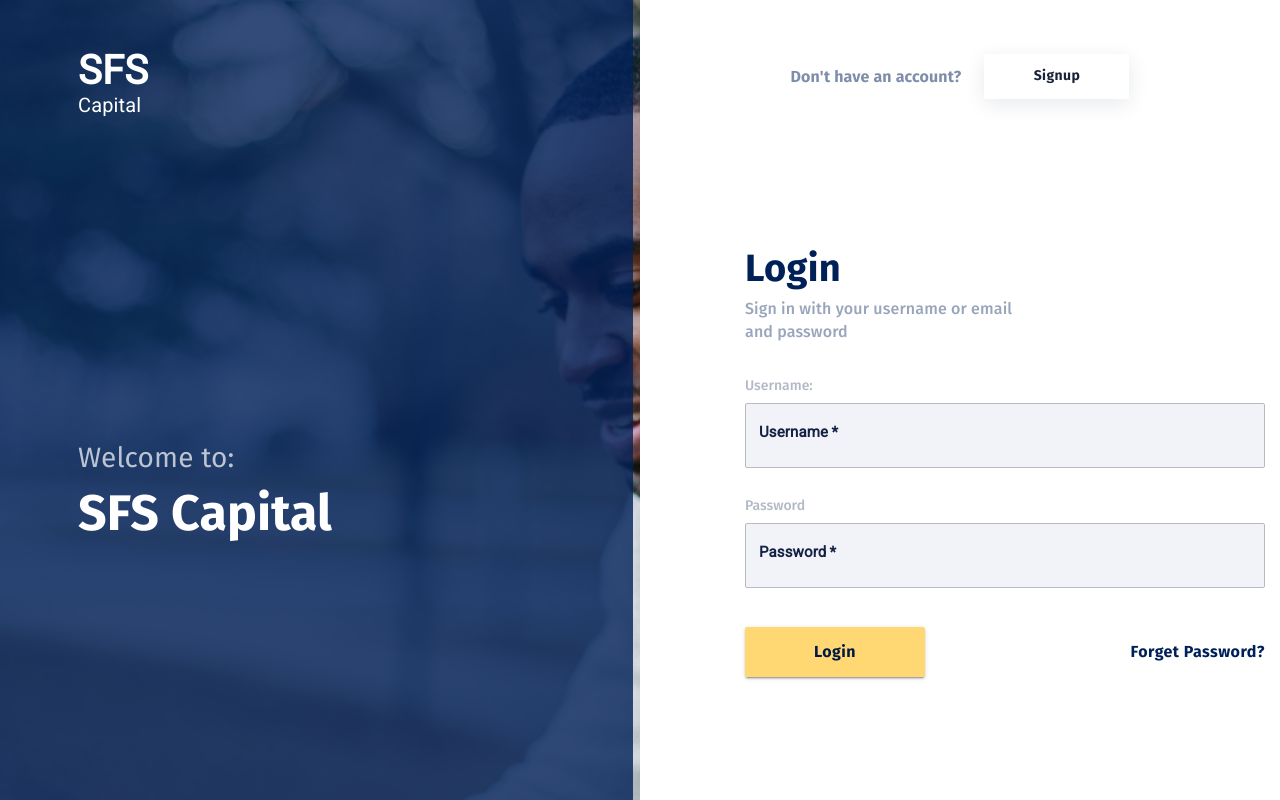
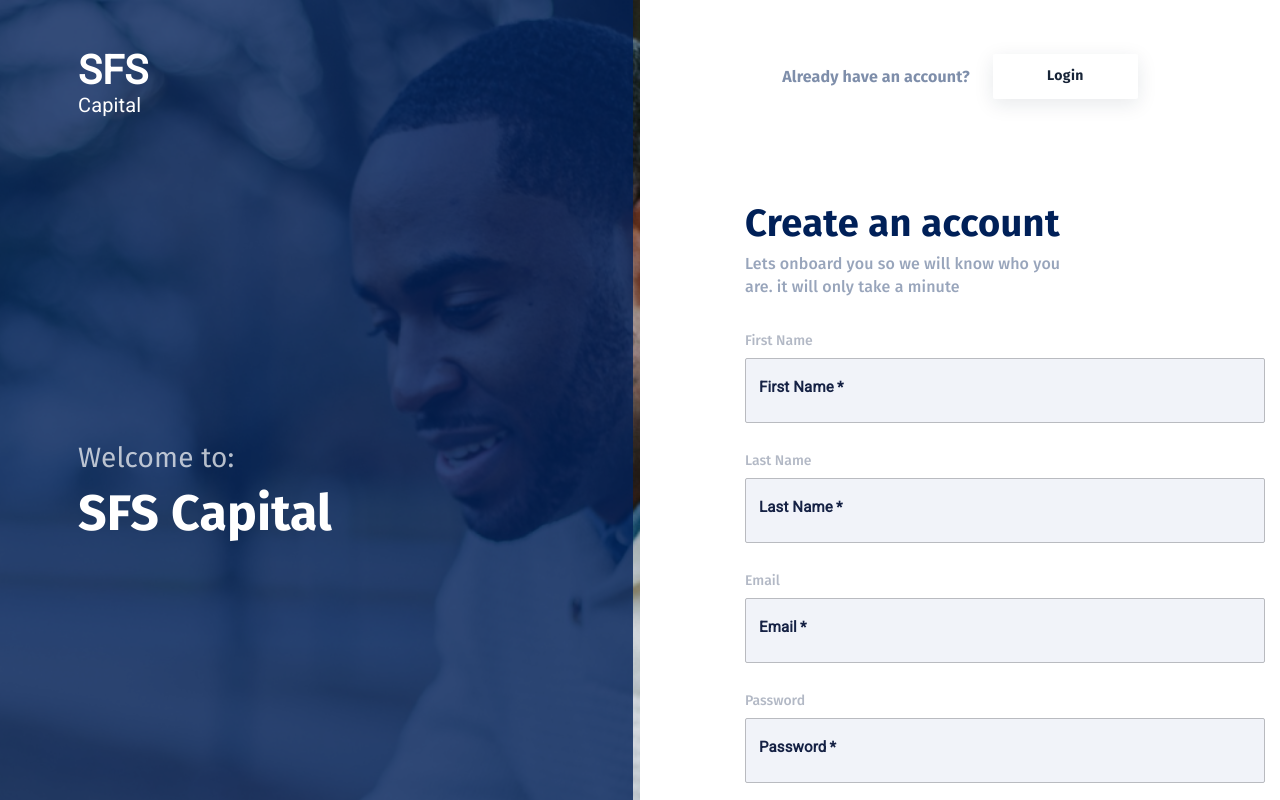
Before and after one commit to johnzenith/cloudfift-test, a React (Create React App) app: page /signup in a window 1280 px wide. Shown: the top 800 px of the page. Built offline with nearby package versions, Linux system fonts and the light colour scheme; a web font is replaced by a local one.

Commit message:
Signup page created

```diff
--- a/src/components/Input/TextInput.js
+++ b/src/components/Input/TextInput.js
@@ -49,6 +49,10 @@ const useStyles = makeStyles((theme) => {
             color: '#152144',
             border: '1px solid #152144',
             boxShadow: 'none',
+        },
+        passwordInput: {
+            letterSpacing: '5px',
+            fontWeight: 'bold',
         },
         textFieldLabel: {
             color: '#152144'
@@ -227,7 +231,7 @@ const TextInput = props => {
 
                 InputProps={{
                     classes: {
-                        root: classes.inputField,
+                        root: clsx(classes.inputField, {[classes.passwordInput]: type === 'password'}),
                         focused: classes.inputFocused,
                         // input: classes.inputField,
                     },
--- a/src/components/Template/Onboarding/AlreadyHaveAnAccount.js
+++ b/src/components/Template/Onboarding/AlreadyHaveAnAccount.js
@@ -80,7 +80,7 @@ const AlreadyHaveAnAccount = ({
     return (
         <Typography component="h2" className={clsx(classes.alreadyHaveAccount, elemClass)}>
             <span className={classes.alreadyHaveAccountText}>
-                {label || "Don't have an account?"}
+                {label}
             </span>
 
             <DefaultButton
--- a/src/components/Template/Onboarding/PageOverlayGrid.js
+++ b/src/components/Template/Onboarding/PageOverlayGrid.js
@@ -32,6 +32,7 @@ const useStyles = makeStyles((theme) => {
             background: 'url(people.png)',
             backgroundRepeat: 'no-repeat',
             backgroundSize: 'cover',
+            backgroundPosition: 'right',
             objectFit: 'cover',
             opacity: 1,
         },
@@ -82,14 +83,15 @@ const useStyles = makeStyles((theme) => {
     }
 });
 
-const PageOverlayGrid = () => {
+const PageOverlayGrid = ({ paper = {}, overlay = {} }) => {
     const classes = useStyles();
 
     return (
         <Grid item xs={12} sm={12} md={6}>
             <Hidden smDown>
-                <Paper className={clsx(classes.paper, classes.brandingPaper)}>
-                    <div className={classes.overlay}></div>
+                <Paper className={clsx(classes.paper, classes.brandingPaper, paper?.className || '')}>
+                    <div className={clsx(classes.overlay, overlay?.className || '')}></div>
+
                     <Link to="/" className={classes.link}>
                         <LogoText className={classes.logo} />
                     </Link>
--- a/src/page/onboarding/SignupPage.js
+++ b/src/page/onboarding/SignupPage.js
@@ -3,6 +3,8 @@ import clsx           from 'clsx';
 import Paper          from '@material-ui/core/Paper';
 import Grid           from '@material-ui/core/Grid';
 import { makeStyles } from '@material-ui/core/styles';
+
+import { useStyles as loginPageStyles } from './LoginPage';
 
 // Components
 import TextInput            from '../../components/Input/TextInput';
@@ -15,97 +17,50 @@ import AlreadyHaveAnAccount from '../../components/Template/Onboarding/AlreadyHa
 
 export const useStyles = makeStyles((theme) => {
     return {
-        root: {
-            margin: '0px auto',
-        },
         paper: {
-            padding: theme.spacing(0),
-            minHeight: '135vh',
-            height: 'auto',
-            width: '100%',
-            textAlign: 'left',
-            color: theme.palette.text.secondary,
-            boxShadow: 'none',
-            borderRadius: 0,
+            minHeight: '145vh',
         },
         formPaper: {
-            minHeight: '125vh',
+            minHeight: '135vh',
 
             [theme.breakpoints.down('sm')]: {
-                minHeight: '110vh',
+                minHeight: '160vh',
             },
         },
+        overlay: {
+            minHeight: '145vh',
+        },
+        pageDescription: {
+            maxWidth: '347px',
+        },
         pageActionWrapper: {
-            marginTop: '135px',
-            marginLeft: '95px',
-
-            [theme.breakpoints.down('md')]: {
-                display: 'flex',
-                justifyContent: 'center',
-                marginLeft: '0px',
-                marginTop: '100px',
-                padding: '0px 20px',
-            },
-
-            [theme.breakpoints.down('sm')]: {
-                marginTop: '50px',
-            },
-        },
-        formWrapper: {
-            display: 'flex',
-            flexDirection: 'column',
-            maxWidth: '520px',
-            width: 'auto',
-            padding: '10px',
-
-            [theme.breakpoints.down('md')]: {
-                display: 'block',
-            },
-
-            [theme.breakpoints.down('sm')]: {
-                padding: '20px',
-            },
-        },
-        passwordInput: {
-            letterSpacing: '5px',
-        },
-        formButtonGridContainer: {
-            display: 'flex',
-            alignItems: 'center',
-            maxWidth: '520px',
-            flexGrow: 1,
-            marginTop: '10px',
-
-            [theme.breakpoints.down('sm')]: {
-                maxWidth: '100%',
-                flexDirection: 'row',
-            },
+            marginTop: '90px',
         },
         loginBtn: {
-            minWidth: '180px',
 
-            [theme.breakpoints.down('xs')]: {
-                minWidth: '150px',
-            }
         },
         forgetPasswordGrid: {
             display: 'flex',
-            justifyContent: 'flex-end',
+            justifyContent: 'flex-start',
             alignItems: 'center',
             width: '100%',
         },
         forgetPasswordBtn: {
             width: 'auto',
             padding: '0px',
+            color: '#F9A825',
         },
     }
 });
 
 const LoginPage = () => {
-    const classes = useStyles();
+    const classes     = loginPageStyles();
+    const pageClasses = useStyles();
 
-    const usernameInputRef = React.createRef('');
-    const passwordInputRef = React.createRef('');
+    const lastNameInputRef  = React.createRef('');
+    const firstNameInputRef = React.createRef('');
+    const emailInputRef     = React.createRef('');
+    const passwordInputRef  = React.createRef('');
 
     // Maybe we should not validate on page load when value is auto-filled,
     // until the form is submitted
@@ -116,43 +71,61 @@ const LoginPage = () => {
     };
 
     return (
-        <div className="loginPage">
+        <div className="signupPage">
             <RootContainer className={classes.root}>
                 <Grid container spacing={0}>
-                    <PageOverlayGrid />
+                    <PageOverlayGrid
+                        paper={{
+                            className: pageClasses.paper
+                        }}
+                        overlay={{
+                            className: pageClasses.overlay
+                        }}
+                    />
 
                     <Grid item xs={12} sm={12} md={6}>
-                        <Paper className={clsx(classes.paper, classes.formPaper)}>
+                        <Paper className={clsx(classes.paper, classes.formPaper, pageClasses.formPaper)}>
                             <AlreadyHaveAnAccount
+                                label="Already have an account?"
                                 buttonProps={{
-                                    label:  'Signup',
-                                    linkTo: '/signup',
+                                    label:  'Login',
+                                    linkTo: '/login',
                                 }}
                             />
 
-                            <div className={classes.pageActionWrapper}>
-                                <form className={classes.formWrapper} autoComplete="off">
+                            <div className={clsx(classes.pageActionWrapper, pageClasses.pageActionWrapper)}>
+                                <form className={classes.formWrapper}>
                                     <PageTitle
-                                        label="Login"
+                                        label="Create an account"
                                         pageDescription={{
-                                            label: 'Sign in with your username or email and password'
+                                            label: 'Lets onboard you so we will know who you are. it will only take a minute',
+                                            className: pageClasses.pageDescription,
                                         }}
                                     />
 
                                     <TextInput
-                                        id="username"
-                                        label="Username:"
-                                        labelPlaceholder="Username"
+                                        id="firstName"
+                                        label="First Name"
+                                        required={true}
+                                        inputRef={firstNameInputRef}
+                                        errorDisplay={errorDisplay}
+                                    />
+
+                                    <TextInput
+                                        id="lastName"
+                                        label="Last Name"
+                                        required={true}
+                                        inputRef={lastNameInputRef}
+                                        errorDisplay={errorDisplay}
+                                    />
+
+                                    <TextInput
+                                        id="email"
+                                        label="Email"
                                         type="email"
                                         required={true}
-                                        inputRef={usernameInputRef}
+                                        inputRef={emailInputRef}
                                         errorDisplay={errorDisplay}
-                                        validate={{
-                                            validateOnLoad: false,
-                                            error: {
-                                                invalid: 'Username is invalid. Hint: use your registered email address.',
-                                            }
-                                        }}
                                     />
 
                                     <TextInput
@@ -167,18 +140,19 @@ const LoginPage = () => {
                                     />
 
                                     <div className={clsx(classes.formControl, classes.formButtonGridContainer)}>
+                                        <div className={clsx(classes.forgetPasswordGrid, pageClasses.forgetPasswordGrid)}>
+                                            <DefaultButton
+                                                className={clsx(classes.forgetPasswordBtn, pageClasses.forgetPasswordBtn)}
+                                                label="« Previous"
+                                                linkTo="/login"
+                                            />
+                                        </div>
+
                                         <PrimaryButton
-                                            className={classes.loginBtn}
-                                            label="Login"
+                                            className={clsx(classes.loginBtn, pageClasses.loginBtn)}
+                                            label="Signup"
                                             onClick={handleSubmit}
                                         />
-                                        <div className={classes.forgetPasswordGrid}>
-                                            <DefaultButton
-                                                className={classes.forgetPasswordBtn}
-                                                label="Forget password?"
-                                                linkTo=""
-                                            />
-                                        </div>
                                     </div>
                                 </form>
                             </div>
```
